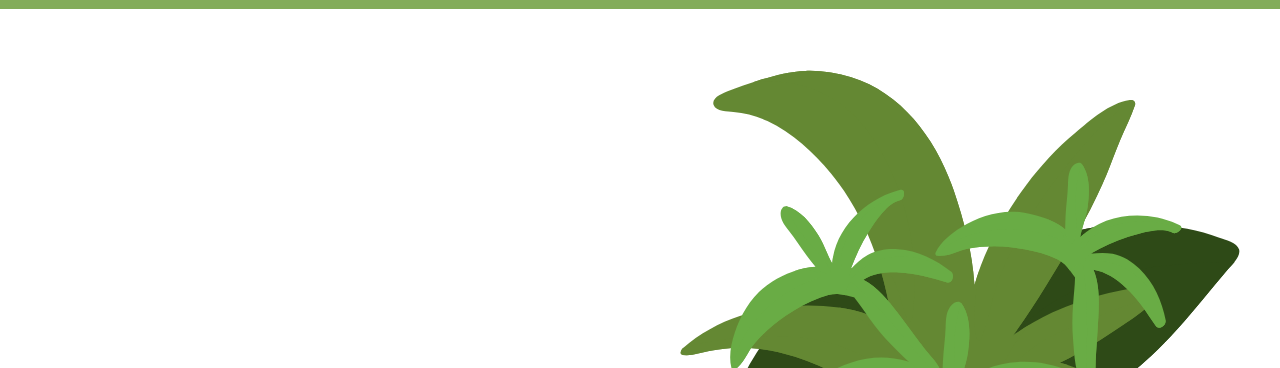
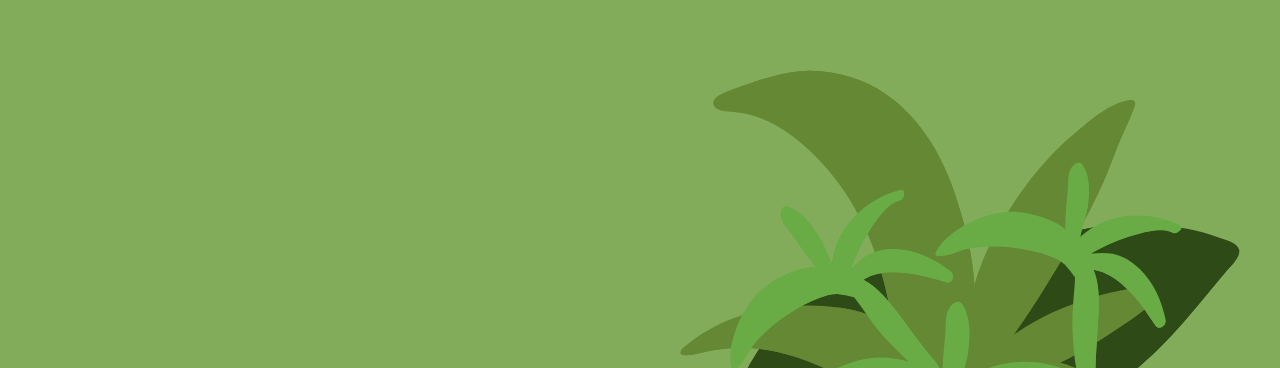
Before and after one commit to sophrami03/team7copy, a plain HTML site: page index.html in a window 1280 px wide. Shown: the part 71-439 px from the top of the page. Drawn offline with Linux system fonts and the light colour scheme.

Commit message:
fixed classes

```diff
--- a/index.html
+++ b/index.html
@@ -18,7 +18,7 @@
       <!--H1 class = welcome >Welcome to the Green Genie!</H1-->
       <!--<img class="plant-image" src="plants.jpg" alt="Plant Image">-->
     </nav>
-    <section class="landing">
+    <section class="home">
       <div class="home-container">
         <div class="column-left">
           <h1>Ask our Green Genie about your plant needs!</h1>
```
